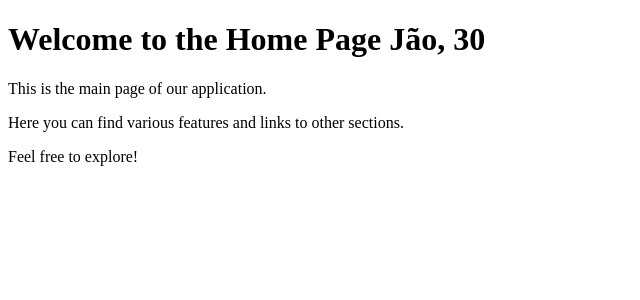
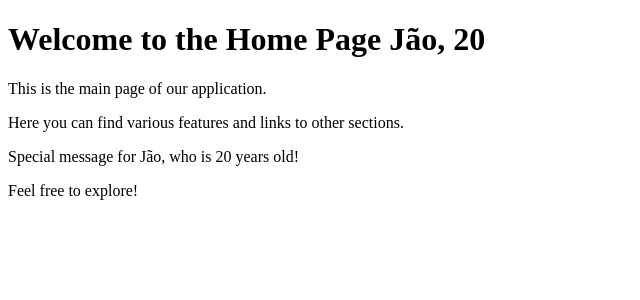
Before and after one commit to adanlsant/FrontJSL, an Angular app: page / in a window 1280 px wide. Shown: the top 300 px of the page, without its empty margins (0-640 px from the left). Built offline with nearby package versions, Linux system fonts and the light colour scheme.

Commit message:
Fix condicional na home page, e alteração na variavel idade

```diff
--- a/src/app/components/home/home.html
+++ b/src/app/components/home/home.html
@@ -3,13 +3,15 @@
     <p>This is the main page of our application.</p>
     <p>Here you can find various features and links to other sections.</p>
 
-    @if(nome != "Jão" || idade == 20) {
+    @if(nome != "Jão" || idade == 30) {
         <ul>
             <li><a href="#/about">About Us</a></li>
             <li><a href="#/contact">Contact Us</a></li>
             <li><a href="#/services">Our Services</a></li>
         </ul>
     }
-
+    @else if(nome == "Jão" && idade == 20) {
+        <p>Special message for Jão, who is 20 years old!</p>
+    }
     <p>Feel free to explore!</p>
 </div>
--- a/src/app/components/home/home.ts
+++ b/src/app/components/home/home.ts
@@ -9,5 +9,5 @@ import { Component } from '@angular/core';
 export class Home {
 
   public nome: string = 'Jão';
-  public idade: number = 30;
+  public idade: number = 20;
 }
```
